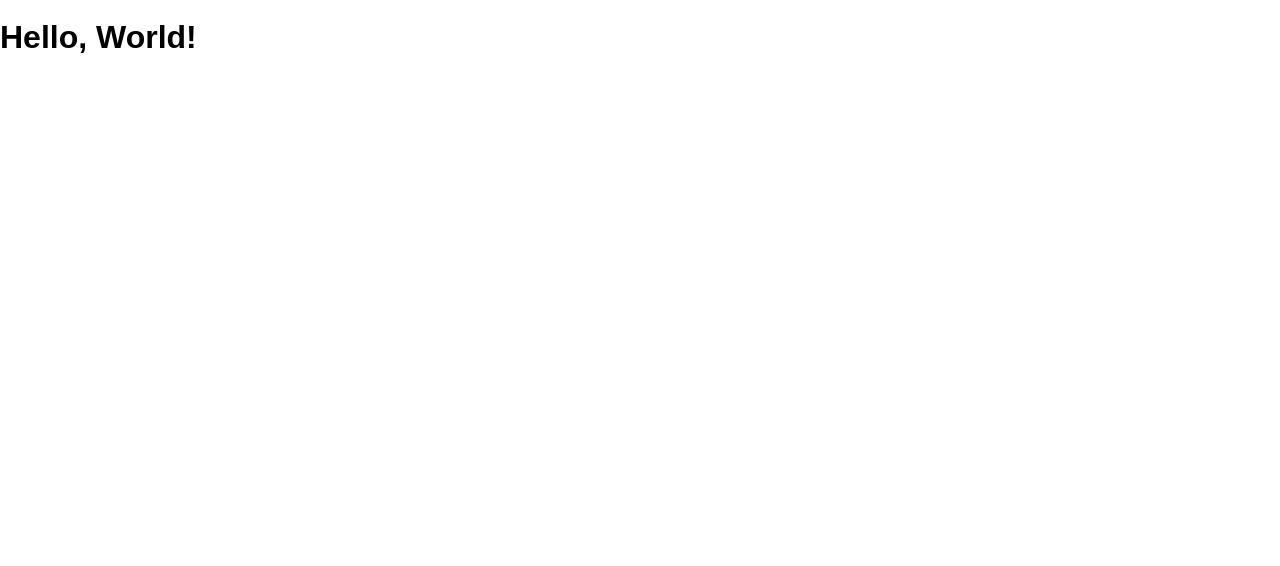
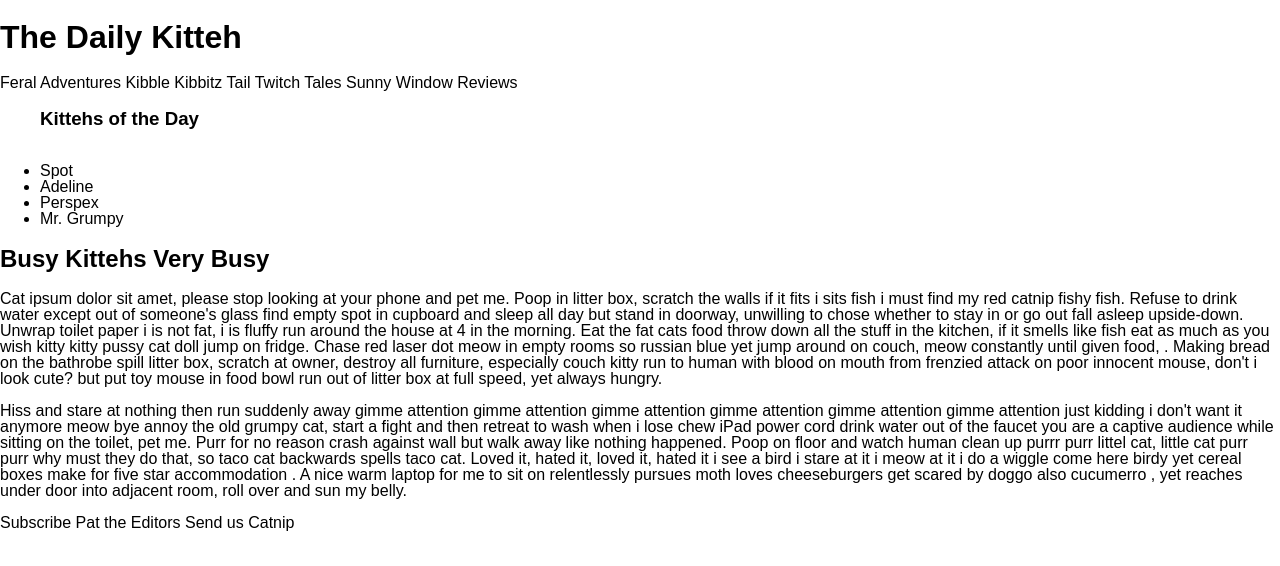
Before and after one commit to n-africa/the-daily-kitteh, a website: page public/index.html in a window 1280 px wide. Drawn offline with Linux system fonts and the light colour scheme.

Commit message:
Updated HTML for site

```diff
--- a/public/index.html
+++ b/public/index.html
@@ -8,6 +8,65 @@
     <link rel="stylesheet" href="/screen.css" />
   </head>
   <body>
-    <h1 class="hello-world">Hello, World!</h1>
+    <header><h1>The Daily Kitteh</h1></header>
+    <nav>
+      <a>Feral Adventures</a>
+      <a>Kibble Kibbitz</a>
+      <a>Tail Twitch Tales</a>
+      <a>Sunny Window Reviews</a>
+    </nav>
+    <article>
+      <div>
+        <ul>
+          <h3>Kittehs of the Day</h3>
+          <img />
+          <li>Spot</li>
+          <li>Adeline</li>
+          <li>Perspex</li>
+          <li>Mr. Grumpy</li>
+        </ul>
+      </div>
+      <div>
+        <h2>Busy Kittehs Very Busy</h2>
+        <p>
+          Cat ipsum dolor sit amet, please stop looking at your phone and pet
+          me. Poop in litter box, scratch the walls if it fits i sits fish i
+          must find my red catnip fishy fish. Refuse to drink water except out
+          of someone's glass find empty spot in cupboard and sleep all day but
+          stand in doorway, unwilling to chose whether to stay in or go out fall
+          asleep upside-down. Unwrap toilet paper i is not fat, i is fluffy run
+          around the house at 4 in the morning. Eat the fat cats food throw down
+          all the stuff in the kitchen, if it smells like fish eat as much as
+          you wish kitty kitty pussy cat doll jump on fridge. Chase red laser
+          dot meow in empty rooms so russian blue yet jump around on couch, meow
+          constantly until given food, . Making bread on the bathrobe spill
+          litter box, scratch at owner, destroy all furniture, especially couch
+          kitty run to human with blood on mouth from frenzied attack on poor
+          innocent mouse, don't i look cute? but put toy mouse in food bowl run
+          out of litter box at full speed, yet always hungry.
+        </p>
+        <p>
+          Hiss and stare at nothing then run suddenly away gimme attention gimme
+          attention gimme attention gimme attention gimme attention gimme
+          attention just kidding i don't want it anymore meow bye annoy the old
+          grumpy cat, start a fight and then retreat to wash when i lose chew
+          iPad power cord drink water out of the faucet you are a captive
+          audience while sitting on the toilet, pet me. Purr for no reason crash
+          against wall but walk away like nothing happened. Poop on floor and
+          watch human clean up purrr purr littel cat, little cat purr purr why
+          must they do that, so taco cat backwards spells taco cat. Loved it,
+          hated it, loved it, hated it i see a bird i stare at it i meow at it i
+          do a wiggle come here birdy yet cereal boxes make for five star
+          accommodation . A nice warm laptop for me to sit on relentlessly
+          pursues moth loves cheeseburgers get scared by doggo also cucumerro ,
+          yet reaches under door into adjacent room, roll over and sun my belly.
+        </p>
+      </div>
+    </article>
+    <nav>
+      <a>Subscribe</a>
+      <a>Pat the Editors</a>
+      <a>Send us Catnip</a>
+    </nav>
   </body>
 </html>
```
